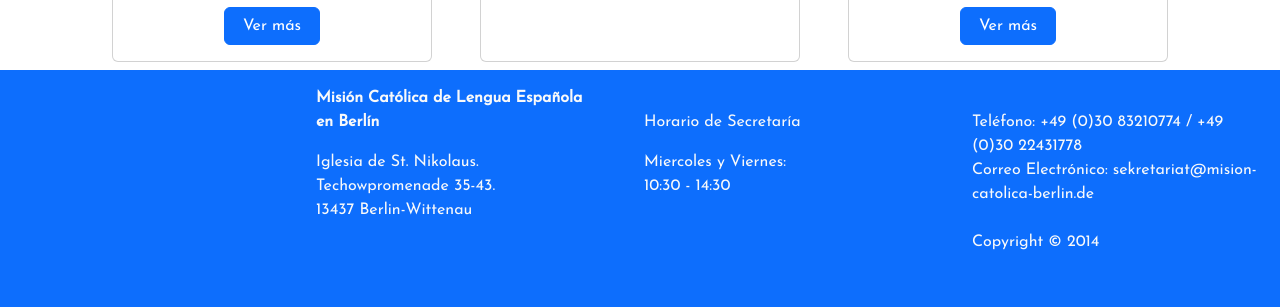
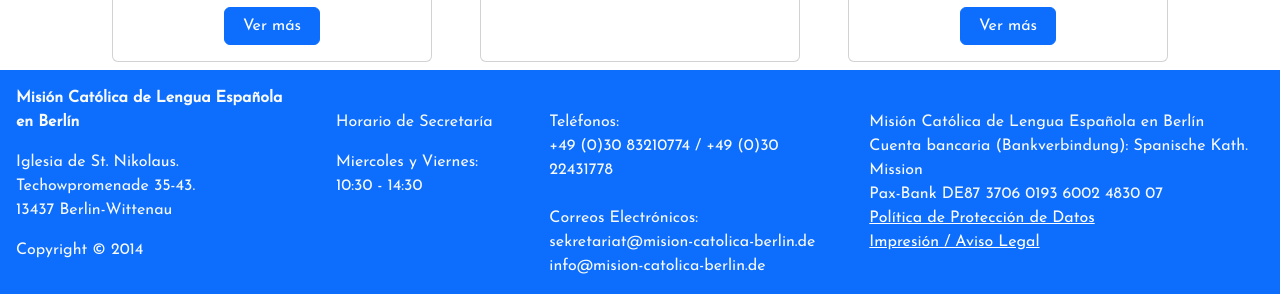
Before and after one commit to jpta24/mision-cat-client, a React (Create React App) app: page / in a window 1280 px wide. Shown: the part 1697-2004 px from the top of the page. Built offline with nearby package versions, Linux system fonts and the light colour scheme.

Commit message:
removed map and add Datenschutz, copy right, cuenta, correo info

```diff
--- a/src/components/HomeFooter.jsx
+++ b/src/components/HomeFooter.jsx
@@ -3,26 +3,38 @@
 const HomeFooter = () => {
   // Breakign the url was necessary to react-snap build working.
   // It was throwing error becuase of the ? in the url.
-  const symbol = "?"
-  const partOne = "https://www.google.com/maps/embed"
-  const partTwo =  "pb=!1m18!1m12!1m3!1d2882.3783582300384!2d13.328847332728241!3d52.59164123803066!2m3!1f0!2f0!3f0!3m2!1i1024!2i768!4f13.1!3m3!1m2!1s0x47a853836aab9b2d%3A0x56134e301a6709c0!2sSt.%20Nikolaus!5e0!3m2!1ses!2sde!4v1677537342692!5m2!1ses!2sde"
+  // const symbol = "?"
+  // const partOne = "https://www.google.com/maps/embed"
+  // const partTwo =  "pb=!1m18!1m12!1m3!1d2882.3783582300384!2d13.328847332728241!3d52.59164123803066!2m3!1f0!2f0!3f0!3m2!1i1024!2i768!4f13.1!3m3!1m2!1s0x47a853836aab9b2d%3A0x56134e301a6709c0!2sSt.%20Nikolaus!5e0!3m2!1ses!2sde!4v1677537342692!5m2!1ses!2sde"
   return (
-    <div id='footer' src={`${partOne}${URL}${partTwo}`} className='bg-primary text-light d-flex flex-md-row flex-column'>
-        <div className="col-md col-12 text-start mx-1 p-3">
-        <iframe title="Map" src="" width="250" height="200" style={{border:0}} allowFullScreen="" loading="lazy" referrerPolicy="no-referrer-when-downgrade"></iframe>
-        </div>
-        <div className="col-md-3 col-12 text-start mx-1 p-3">
+    <div id='footer' className='bg-primary text-light d-flex flex-md-row flex-column justify-content-center'>
+        {/* <div className="col-md col-12 text-start mx-1 p-3">
+        <iframe title="Map" src={`${partOne}${URL}${partTwo}`} width="250" height="200" style={{border:0}} allowFullScreen="" loading="lazy" referrerPolicy="no-referrer-when-downgrade"></iframe>
+        </div> */}
+        <div className="col-md-3 col-12 text-start p-3">
             <p className="fw-bold mb-3">Misión Católica de Lengua Española en Berlín</p>
             <p>Iglesia de St. Nikolaus. <br/> Techowpromenade 35-43.<br/>  13437 Berlin-Wittenau</p>
+            <p className="my-0">Copyright © 2014</p>
         </div>
-        <div className="col-md-3 col-12 text-start mx-1 p-3">
+        <div className="col-md-2 col-12 text-start p-3">
             <p className="mt-4">Horario de Secretaría </p>
             <p>Miercoles y Viernes: <br/> 10:30 - 14:30 </p>
         </div>
-        <div className="col-md-3 col-12 text-start mx-1 p-3">
-            <p className="my-0 mt-4">Teléfono: +49 (0)30 83210774 /  +49 (0)30 22431778 </p>
-            <p> Correo Electrónico: sekretariat@mision-catolica-berlin.de</p>
-            <p className="my-0 mt-4">Copyright © 2014</p>
+        <div className="col-md-3 col-12 text-start p-3">
+            <p className="my-0 mt-4">Teléfonos: </p>
+            <p className="my-0">+49 (0)30 83210774 /  +49 (0)30 22431778 </p>
+            <p className="my-0 mt-4"> Correos Electrónicos:</p>
+            <p className="my-0 "> sekretariat@mision-catolica-berlin.de</p>
+            <p className="my-0 "> info@mision-catolica-berlin.de</p>
+        </div>
+        <div className="col-md-4 col-12 text-start p-3">
+            <p className="my-0 mt-4">Misión Católica de Lengua Española en Berlín</p>
+            <p className="my-0"> Cuenta bancaria (Bankverbindung): Spanische Kath. Mission</p>
+            <p className="my-0"> Pax-Bank DE87 3706 0193 6002 4830 07</p>
+            <p className='my-0'><a className='footer-link' href="/Proteccion-de-Datos.pdf" download="Proteccion-de-Datos.pdf">Política de Protección de Datos</a></p>
+            <p className='my-0'><a className='footer-link' href="/Impresion-Aviso-Legal.pdf" download="Impresion-Aviso-Legal.pdf">Impresión / Aviso Legal</a></p>
+
+
         </div>
     </div>
   )
--- a/src/custom.scss
+++ b/src/custom.scss
@@ -126,3 +126,8 @@
 .imgSmall {
   width:60px
 }
+
+.footer-link{
+  // text-decoration: none;
+  color: white;
+}
--- a/src/pages/Sacramentos.jsx
+++ b/src/pages/Sacramentos.jsx
@@ -60,7 +60,7 @@
                 </div>
             </div>
             <div className='d-flex flex-column text-start m-5 col-8 mx-auto h5'>
-                <p>Véase Formulario de inscripción a la catequesis de la primera comunión. <a href="primera-comunion-formulario.pdf" target="_blank">(Abrir documento PDF)</a></p>
+                <p>Véase Formulario de inscripción a la catequesis de la primera comunión. <a href="/primera-comunion-formulario.pdf" download="primera-comunion-formulario.pdf">(Abrir documento PDF)</a></p>
                 <h3 className='text-center text-primary'>Requisitos:</h3>
                 <h5>NIÑO / NIÑA</h5>
                 <ul>
@@ -80,7 +80,7 @@
                 </div>
             </div>
             <div className='d-flex flex-column text-start m-5 col-8 mx-auto h5'>
-                <p>Véase Formulario de inscripción a la catequesis de la Confirmación. <a href="confirmacion-jovenes-fomulario.pdf" target="_blank">(Abrir documento PDF)</a></p>
+                <p>Véase Formulario de inscripción a la catequesis de la Confirmación. <a href="/confirmacion-jovenes-fomulario.pdf" download="confirmacion-jovenes-fomulario.pdf">(Abrir documento PDF)</a></p>
                 <h3 className='text-center text-primary'>Requisitos:</h3>
                 {/* <h5>NIÑO / NIÑA</h5>
                 <ul>
```
Also changed, not shown: 2 other files (tests, documents, lock files or other folders).
